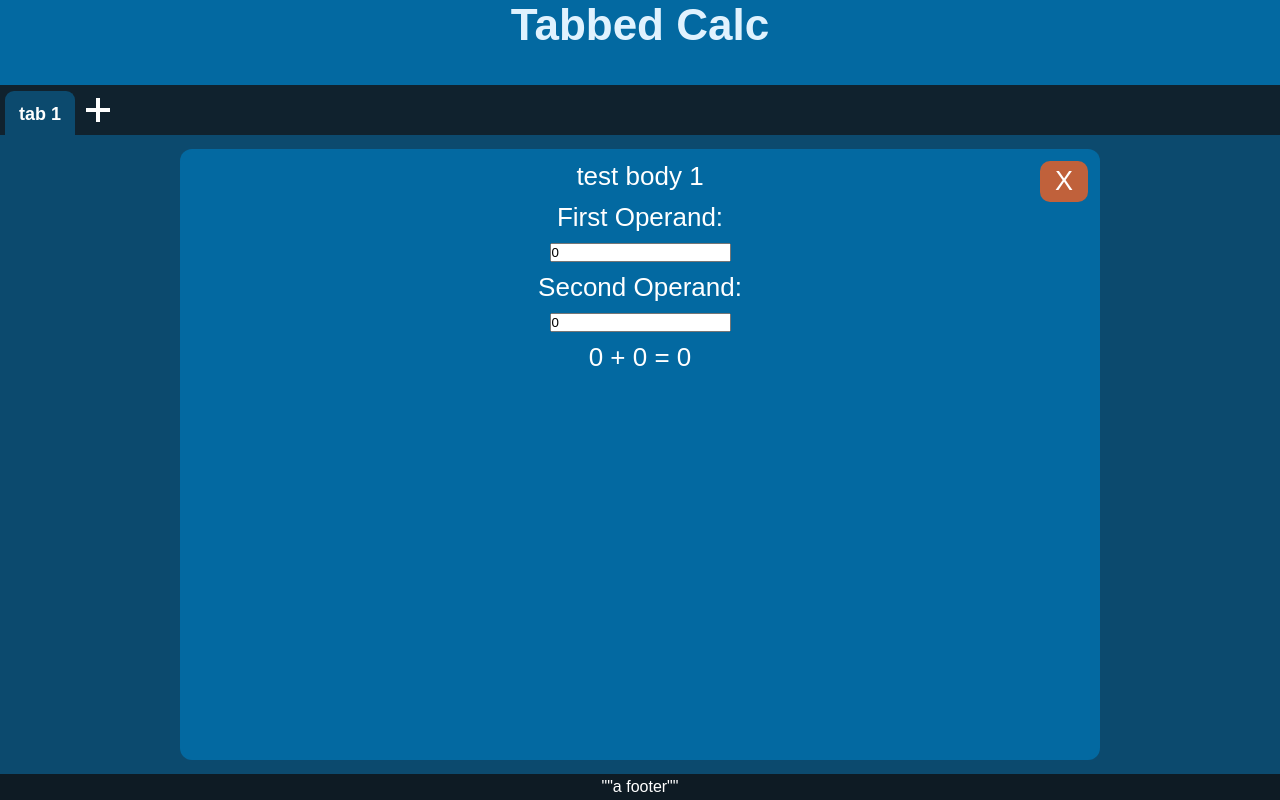
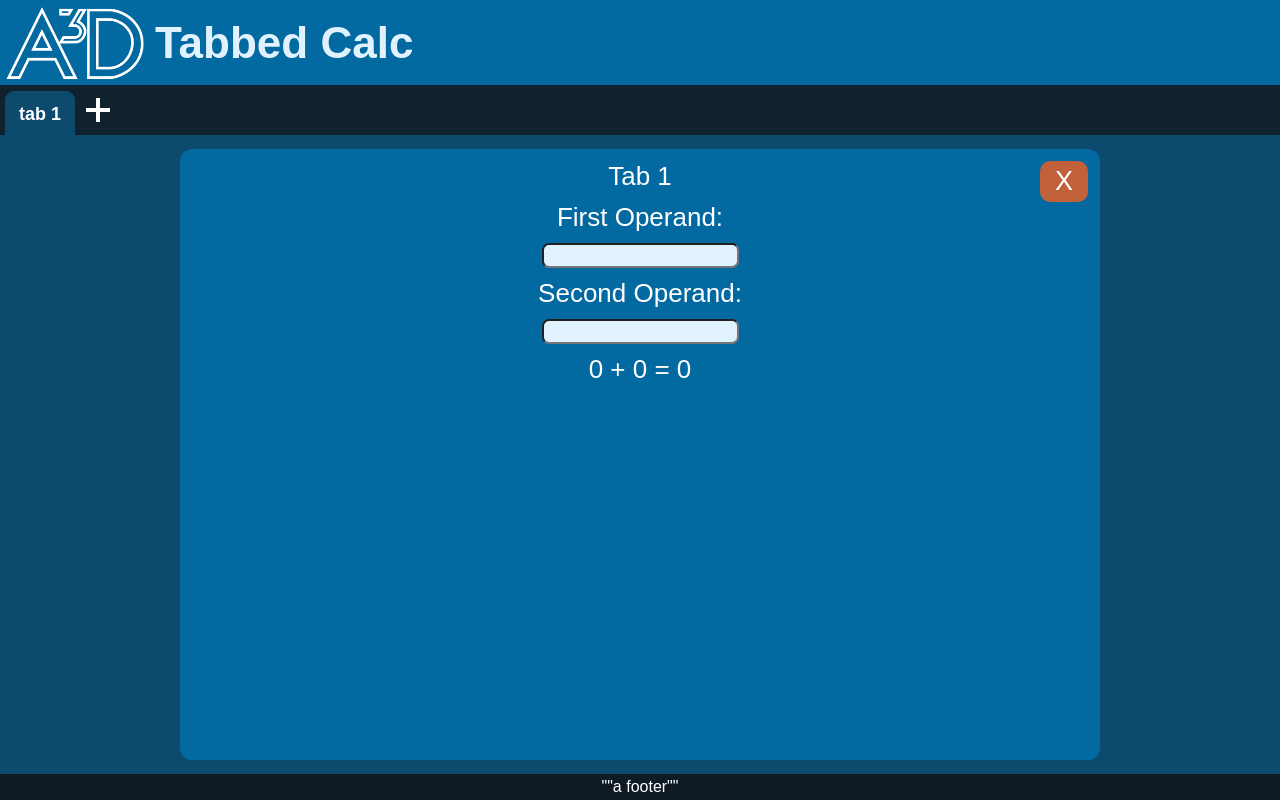
Before and after one commit to SavageGarrett/A-Cubed-Design-Quoting-Tool, a plain HTML site: page frontend/index.html in a window 1280 px wide. Both pictures are taken after a click on the button 15 px from the left and 110 px from the top of the page. Drawn offline with Linux system fonts and the light colour scheme.

Commit message:
added logo and cleaned up render functions

```diff
--- a/frontend/index.html
+++ b/frontend/index.html
@@ -11,6 +11,7 @@
 
 <body>
   <header>
+    <img src="img/ACubeWhiteNoText.png" alt="A3D logo" id="logo">
     <h1>Tabbed Calc</h1>
   </header>
 
@@ -22,7 +23,7 @@
   </nav>
 
   <main>
-    <p id="body-container">Lorem ipsum dolor, sit amet consectetur adipisicing elit. Fugit consequuntur voluptatibus veritatis architecto ex illo eum pariatur exercitationem quisquam corrupti, obcaecati ad ipsam, quibusdam nesciunt? Blanditiis earum mollitia incidunt laboriosam. Voluptatibus iste dolorem facilis doloremque at laborum sit, numquam cumque.</p>
+    <p id="body-container">Click the plus on the top left to get started!</p>
   </main>
   <footer>
     <p>""a footer""</p>
--- a/frontend/script.js
+++ b/frontend/script.js
@@ -14,9 +14,8 @@ class TabController {
     let tab = {
       id: this.currentId++, // moved to top to make strings start from 1
       tabTitle: "tab " + this.currentId,
-      bodyText: "test body " + this.currentId,
+      bodyText: "Tab " + this.currentId,
 
-      // testing simple math
       numOne : 0,
       numTwo : 0,
     }
@@ -61,8 +60,6 @@ class TabController {
     let tab = this.tabs.find(tab => tab.id == tabId); // not strict because num/str comparison(?)
     bodyText.textContent = tab.bodyText;
 
-    bodyText.setAttribute('data-id', tab.id);
-
     let deleteButton = document.createElement('button');
     deleteButton.textContent = 'X';
     deleteButton.classList.add('delete-tab');
@@ -70,48 +67,42 @@ class TabController {
     deleteButton.addEventListener('click', this.handleRemoveTabClick.bind(this));
     bodyText.appendChild(deleteButton);
 
+    this.renderInputs('First Operand:', 'num-one', tabId);
+    this.renderInputs('Second Operand:', 'num-two', tabId);
+    bodyText.appendChild(document.createElement('br')); // adding this so renderResults can replace it
 
-    // testing form creation below - this method is getting huge, I'll refactor later
+    this.renderResults(tab);
+  }
 
-    //<label for="input-one">First Operand:</label>
+  renderInputs(labelText, id, tabId) { // I can probably improve the param names
+    let tab = this.tabs.find(tab => tab.id == tabId)
+
     let label = document.createElement('label');
-    label.setAttribute('for', 'num-one');
-    label.textContent = 'First Operand:';
+    label.setAttribute('for', id);
+    label.textContent = labelText;
     bodyText.appendChild(label);
 
-    //<input type="text" name="input-one" id="input-one">
     let input = document.createElement('input');
     input.setAttribute('type', 'text');
-    input.setAttribute('name', 'num-one');
-    input.setAttribute('id', 'num-one');
-    input.value = tab.numOne;
-    input.oninput = this.handleInputChange.bind(this);
+    input.setAttribute('name', id);
+    input.setAttribute('id', id);
+    input.value = (id == 'num-one') ? tab.numOne : tab.numTwo;
+    if (input.value == 0) input.value = ''; // stop user from having to delete 0
+
+    input.addEventListener('input', this.handleInputChange.bind(this));
     bodyText.appendChild(input);
+  }
 
-    //<label for="input-two">Second Operand:</label>
-    label = document.createElement('label');
-    label.setAttribute('for', 'num-two');
-    label.textContent = 'Second Operand:';
-    bodyText.appendChild(label);
-
-    //<input type="text" name="input-two" id="input-two">
-    let inputTwo = document.createElement('input');
-    inputTwo.setAttribute('type', 'text');
-    inputTwo.setAttribute('name', 'num-two');
-    inputTwo.setAttribute('id', 'num-two');
-    inputTwo.value = tab.numTwo;
-    inputTwo.oninput = this.handleInputChange.bind(this);
-    bodyText.appendChild(inputTwo);
-
+  renderResults(tab) {
     let result = document.createElement('p');
     result.classList.add('result');
     result.textContent = `${tab.numOne} + ${tab.numTwo} = ${parseInt(tab.numOne) + parseInt(tab.numTwo)}`;
-    bodyText.appendChild(result);
+    // if (tab.numOne == '' || tab.numTwo == '') result.textContent = 'Enter numbers to calculate';
+    bodyText.replaceChild(result, bodyText.lastChild);
   }
 
   handleInputChange(event) {
-    let tabId = event.target.parentNode.getAttribute('data-id');
-    // console.log(tabId);
+    let tabId = document.querySelector('.active').getAttribute('data-id');
     let tab = this.tabs.find(tab => tab.id == tabId);
     console.log(tab)
     if (event.target.id == 'num-one') {
@@ -120,12 +111,8 @@ class TabController {
       tab.numTwo = event.target.value;
     }
 
-
-    let result = `${tab.numOne} + ${tab.numTwo} = ${parseInt(tab.numOne) + parseInt(tab.numTwo)}`;
-    document.querySelector('.result').textContent = result;
+    this.renderResults(tab);
   }
-
-
 
   removeTab(tabId) {
     let tabIndex = this.tabs.findIndex(tab => tab.id == tabId); // also not strict, I should fix this later
--- a/frontend/style.css
+++ b/frontend/style.css
@@ -26,6 +26,10 @@ header {
   color: var(--lightest);
   height: 85px;
   font-size: 22px;
+
+  display: flex;
+  align-items: center;
+  gap: 10px;
 }
 
 nav {
@@ -33,6 +37,11 @@ nav {
   color: white;
   height: 50px;
   display: flex;
+}
+
+#logo {
+  height: 140px;
+  padding-left: 5px;
 }
 
 .tabs-container {
@@ -108,9 +117,17 @@ main {
   right: 0px;
 }
 
+input {
+  background-color: var(--lightest);
+  border-radius: 7px;
+  padding: 3px 7px;
+  font-weight: bold;
+}
 
-
-
+input:active,
+input:focus {
+  background-color: white;
+}
 
 
 
```
